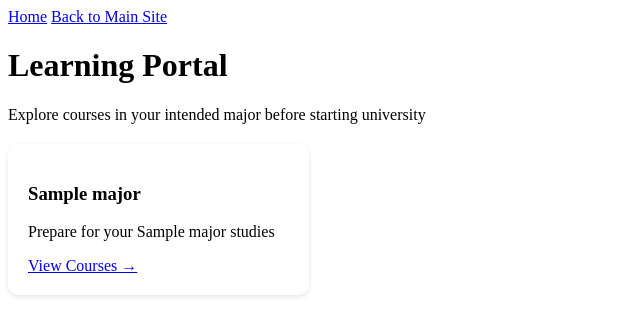
After one commit to Mooor-204/eduConnect-django, a Django app: template templates/learning_portal/home.html in a window 1280 px wide. The commit adds this page. Shown: the top 336 px of the page, without its empty margins (0-640 px from the left). Run offline with Django 3.2, Linux system fonts and the light colour scheme; the template is opened without the code that fills it: most values are stand-ins (such as "Sample title", 1, 10 or a date in 2020).

Commit message:
feat: add learning portal views, URLs, and basic templates

```diff
--- a/educonnect/urls.py
+++ b/educonnect/urls.py
@@ -8,4 +8,5 @@ urlpatterns = [
     path('universities/', include('universities.urls')),
     path('calculation/', include('calculation.urls')),
     path('', include('profile_menu.urls')),
+    path('learning/', include('learning_portal.urls')),
 ]
--- /dev/null
+++ b/templates/learning_portal/base_portal.html
@@ -0,0 +1,42 @@
+<!DOCTYPE html>
+<html lang="en">
+<head>
+    <meta charset="UTF-8">
+    <meta name="viewport" content="width=device-width, initial-scale=1.0">
+    <title>Learning Portal - {% block title %}EduConnect{% endblock %}</title>
+    <style>
+        .major-grid {
+            display: grid;
+            grid-template-columns: repeat(auto-fill, minmax(250px, 1fr));
+            gap: 20px;
+            margin: 20px 0;
+        }
+        .major-card {
+            background: white;
+            border-radius: 10px;
+            padding: 20px;
+            box-shadow: 0 2px 5px rgba(0,0,0,0.1);
+            transition: transform 0.3s;
+        }
+        .major-card:hover {
+            transform: translateY(-5px);
+        }
+        .course-item {
+            background: #f8f9fa;
+            padding: 15px;
+            margin: 10px 0;
+            border-radius: 5px;
+        }
+    </style>
+</head>
+<body>
+    <nav>
+        <a href="{% url 'learning_portal:home' %}">Home</a>
+        <a href="{% url 'home' %}">Back to Main Site</a>
+    </nav>
+
+    <main>
+        {% block content %}{% endblock %}
+    </main>
+</body>
+</html>
--- /dev/null
+++ b/templates/learning_portal/home.html
@@ -0,0 +1,20 @@
+{% extends 'learning_portal/base_portal.html' %}
+
+{% block title %}Learning Portal{% endblock %}
+
+{% block content %}
+<h1>Learning Portal</h1>
+<p>Explore courses in your intended major before starting university</p>
+
+<div class="major-grid">
+    {% for major_code, major_name in majors.items %}
+    <div class="major-card">
+        <h3>{{ major_name }}</h3>
+        <p>Prepare for your {{ major_name }} studies</p>
+        <a href="{% url 'learning_portal:courses_by_major' major_code %}">
+            View Courses →
+        </a>
+    </div>
+    {% endfor %}
+</div>
+{% endblock %}
```
Also changed, not shown: learning_portal/urls.py (added, +9 -0 lines), learning_portal/views.py (+15 -1 lines), templates/homepage/index.html (+4 -4 lines).
